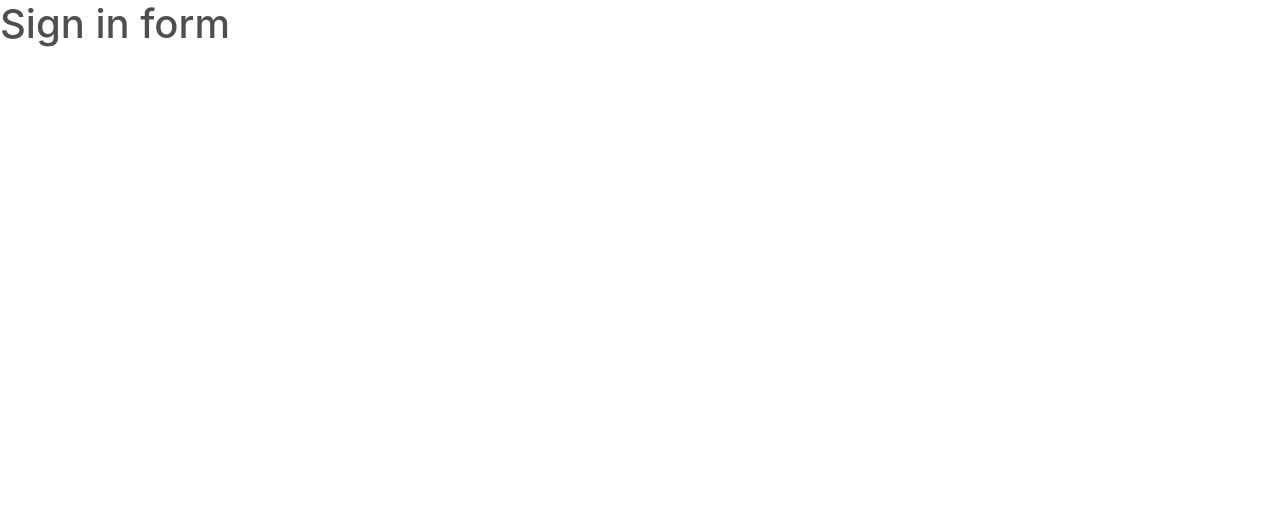
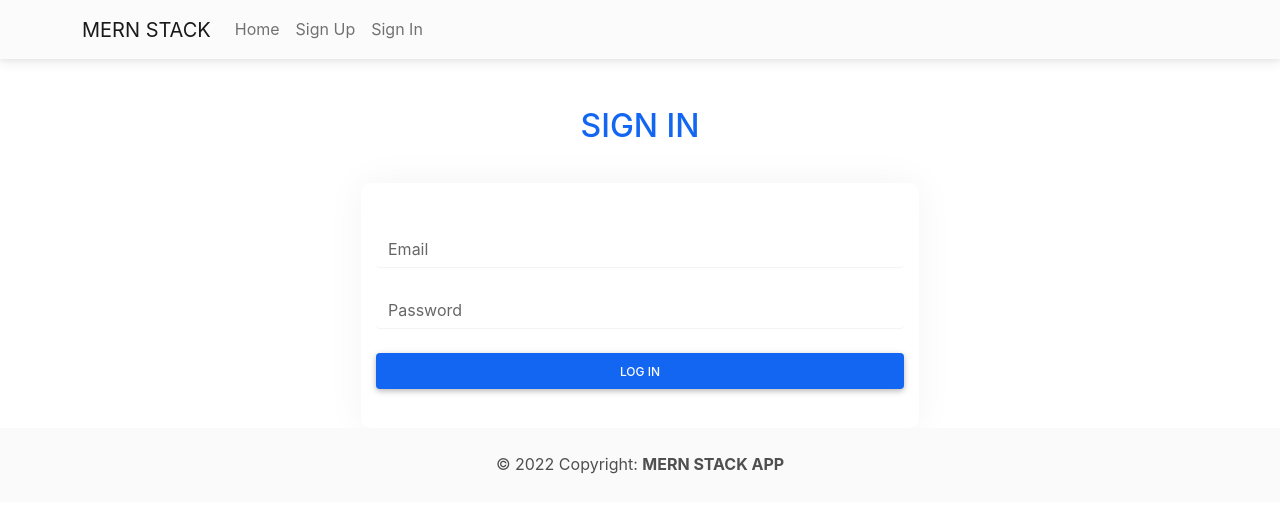
Before and after one commit to emmannweb/mernstackproject, a React (Create React App) app in the folder frontend/: page /signin in a window 1280 px wide. Shown: the top 512 px of the page. Built offline with nearby package versions, Linux system fonts and the light colour scheme.

Commit message:
[ADD SIGN IN FORM AND NAVIGATION MENU]

```diff
--- /dev/null
+++ b/frontend/src/component/Footer.js
@@ -0,0 +1,13 @@
+import React from 'react'
+
+const Footer = () => {
+    return (
+        <div>
+            <div className="text-center p-4 footer" style={{backgroundColor: '#fafafa'}}>
+                © 2022 Copyright: <a className="text-reset fw-bold" target="_blank" rel="noreferrer" href="#">MERN STACK APP</a>
+            </div>
+        </div>
+    )
+}
+
+export default Footer
--- /dev/null
+++ b/frontend/src/component/Header.js
@@ -0,0 +1,58 @@
+import React from 'react'
+import {Link} from 'react-router-dom'
+
+const Header = () => {
+    return (
+        <div>
+            <nav className="navbar navbar-expand-lg navbar-light bg-light">
+
+                <div className="container">
+
+                    <button
+                    className="navbar-toggler"
+                    type="button"
+                    data-mdb-toggle="collapse"
+                    data-mdb-target="#navbarSupportedContent"
+                    aria-controls="navbarSupportedContent"
+                    aria-expanded="false"
+                    aria-label="Toggle navigation"
+                    >
+                    <i className="fas fa-bars"></i>
+                    </button>
+
+
+                    <div className="collapse navbar-collapse" id="navbarSupportedContent">
+
+                        <Link className="navbar-brand mt-2 mt-lg-0" href="#">
+                            MERN STACK
+                        </Link>
+
+                        <ul className="navbar-nav me-auto mb-2 mb-lg-0">
+
+
+                            <li className="nav-item">
+                                <Link className="nav-link" to ="/" >Home </Link>
+                            </li>
+
+                            <li className="nav-item">
+                                <Link className="nav-link" to ="/signup" >Sign Up </Link>
+                            </li>
+
+                            <li className="nav-item">
+                                <Link className="nav-link" to ="/signin" >Sign In </Link>
+                            </li>
+
+
+
+                        </ul>
+
+                    </div>
+
+                </div>
+
+            </nav>
+        </div>
+    )
+}
+
+export default Header
--- a/frontend/src/pages/SignIn.js
+++ b/frontend/src/pages/SignIn.js
@@ -1,11 +1,75 @@
-import React from 'react'
+import React, {useState} from 'react'
+import axios from 'axios'
+import { toast} from 'react-toastify';
+import Header from '../component/Header'
+import Footer from '../component/Footer'
+
+
 
 const SignIn = () => {
+
+    const [values, setValues] = useState({
+        email: '',
+        password:''
+    });
+
+    const {name, email, password} = values;
+
+    const handleChange = name => (e) =>{
+        // console.log(e.target.value);
+        setValues({...values, [name]: e.target.value});
+    }
+
+
+    const handleSubmit = async (e) =>{
+        e.preventDefault();
+        try{
+            const {data} = await axios.post('/api/signin', {
+                email,
+                password
+            });
+
+            console.log(data);
+
+            if  (data.success === true){
+                setValues({name: '', email: '', password:''});
+                toast.success("Log In successfully");
+
+            }
+
+
+        } catch(err){
+            console.log(err.response.data.error);
+            toast.error(err.response.data.error);
+
+        }
+    }
+
     return (
         <div>
-            <h1>Sign in form</h1>
+            <Header/>
+            <div className="container custom_className pt-5">
+                <h2 className="signup_title text-center">SIGN IN</h2>
+                <form className=" col-sm-6 offset-3 pt-5 signup_form">
+
+
+                    <div className="form-outline mb-4">
+                        <input onChange={handleChange("email")}   type="email" id="form4Example2" className="form-control"  value={email} />
+                        <label className="form-label" htmlFor="form4Example2">Email </label>
+                    </div>
+
+
+                    <div className="form-outline mb-4">
+                        <input onChange={handleChange("password")}   type="password" id="form4Example3" className="form-control" value={password}  />
+                        <label className="form-label" htmlFor="form4Example3">Password</label>
+                    </div>
+
+                    <button onClick={handleSubmit} type="submit" className="btn btn-primary btn-block mb-4">Log In</button>
+                </form>
+            </div>
+            <Footer/>
         </div>
     )
 }
 
-export default SignIn;
+export default SignIn
--- a/frontend/src/pages/SignUp.js
+++ b/frontend/src/pages/SignUp.js
@@ -1,6 +1,8 @@
 import React, {useState} from 'react'
 import axios from 'axios'
 import { toast} from 'react-toastify';
+import Header from '../component/Header'
+import Footer from '../component/Footer'
 
 
 
@@ -52,6 +54,7 @@ const SignUp = () => {
 
     return (
         <div>
+            <Header/>
             <div className="container custom_className pt-5">
                 <h2 className="signup_title text-center">SIGN UP</h2>
                 <form className=" col-sm-6 offset-3 pt-5 signup_form">
@@ -76,6 +79,7 @@ const SignUp = () => {
                     <button onClick={handleSubmit} type="submit" className="btn btn-primary btn-block mb-4">Register</button>
                 </form>
             </div>
+            <Footer/>
         </div>
     )
 }
```
